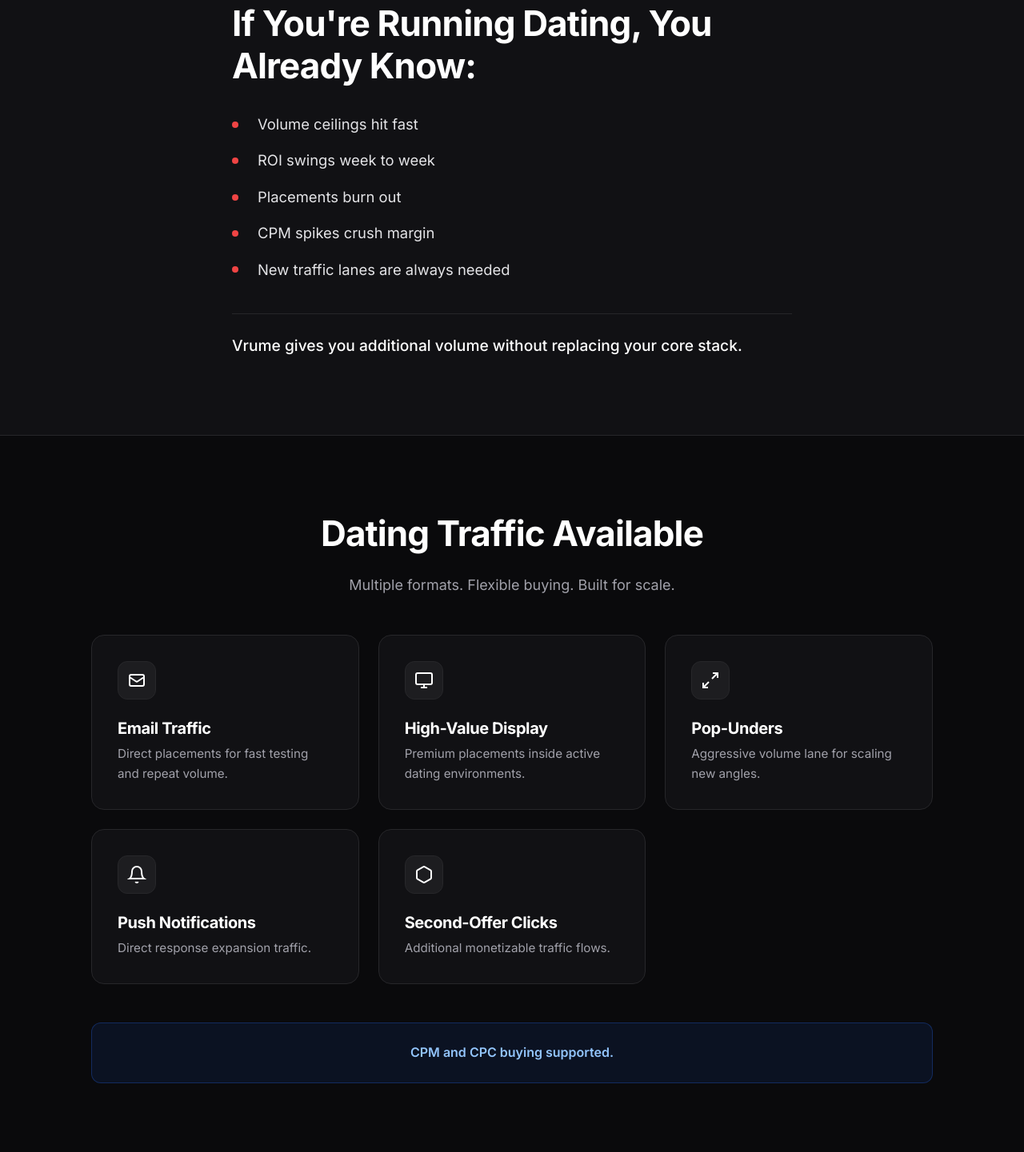
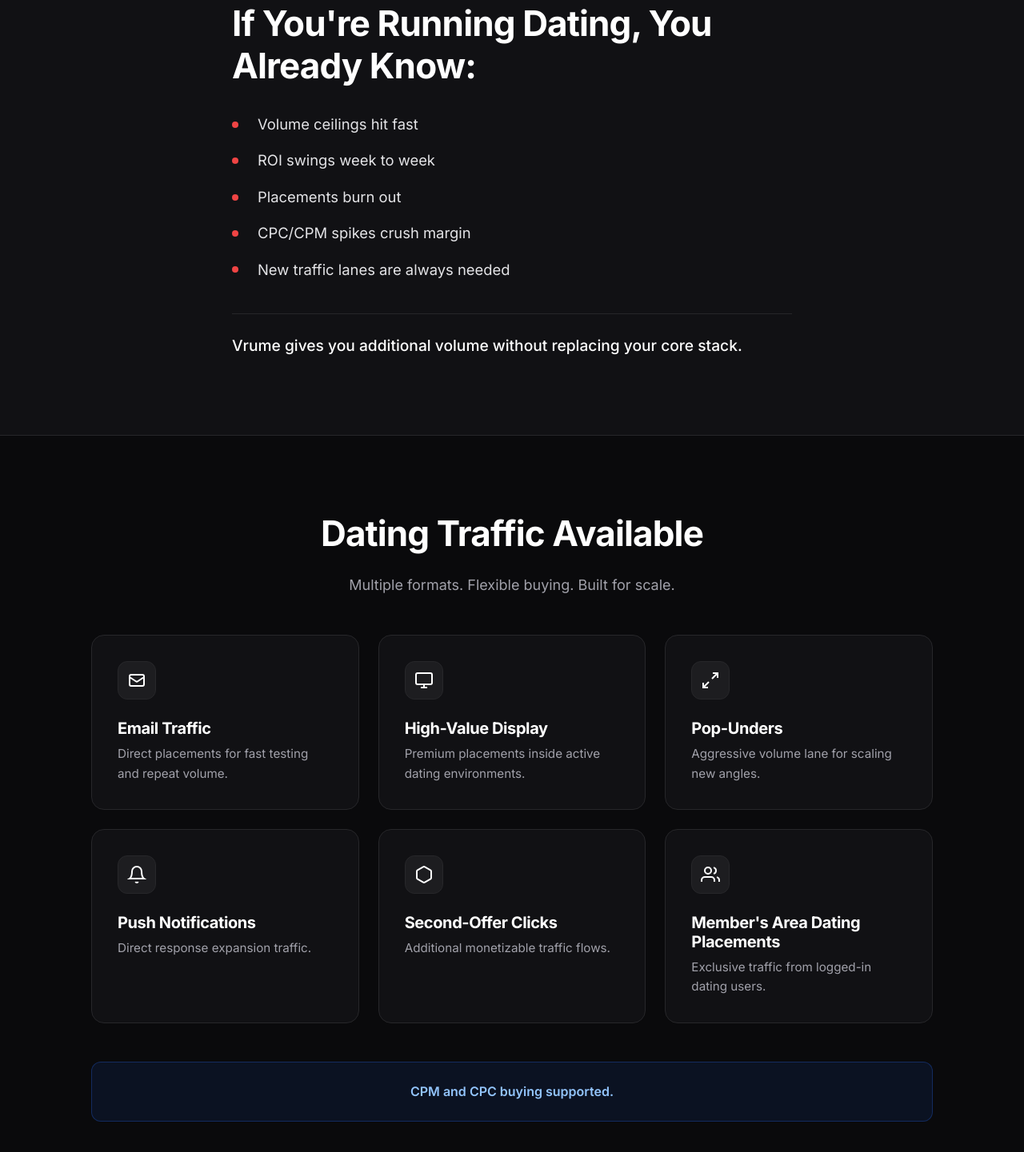
Before and after one commit to ads-ux/development, a plain HTML site: page buydatingtraffic/index.html in a window 1280 px wide. Shown: the part 813-2254 px from the top of the page at 80% size. Drawn offline with Linux system fonts and the light colour scheme; a script that the page names is missing.

Commit message:
Update copy and add Members Area Placements format

```diff
--- a/buydatingtraffic/index.html
+++ b/buydatingtraffic/index.html
@@ -68,7 +68,7 @@
                         <li>Volume ceilings hit fast</li>
                         <li>ROI swings week to week</li>
                         <li>Placements burn out</li>
-                        <li>CPM spikes crush margin</li>
+                        <li>CPC/CPM spikes crush margin</li>
                         <li>New traffic lanes are always needed</li>
                     </ul>
                     <div class="closing-line">
@@ -139,6 +139,19 @@
                         </div>
                         <h3>Second-Offer Clicks</h3>
                         <p>Additional monetizable traffic flows.</p>
+                    </div>
+
+                    <div class="format-card">
+                        <div class="format-icon">
+                            <svg viewBox="0 0 24 24" fill="none" stroke="currentColor" stroke-width="2">
+                                <path d="M17 21v-2a4 4 0 0 0-4-4H5a4 4 0 0 0-4 4v2"></path>
+                                <circle cx="9" cy="7" r="4"></circle>
+                                <path d="M23 21v-2a4 4 0 0 0-3-3.87"></path>
+                                <path d="M16 3.13a4 4 0 0 1 0 7.75"></path>
+                            </svg>
+                        </div>
+                        <h3>Member's Area Dating Placements</h3>
+                        <p>Exclusive traffic from logged-in dating users.</p>
                     </div>
                 </div>
 
```
